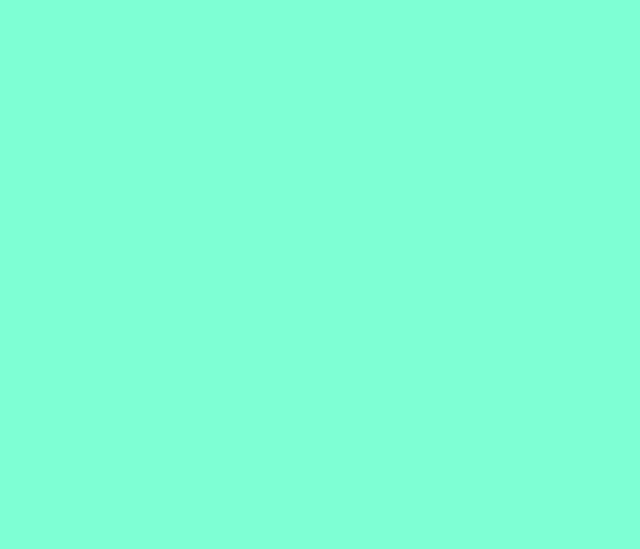
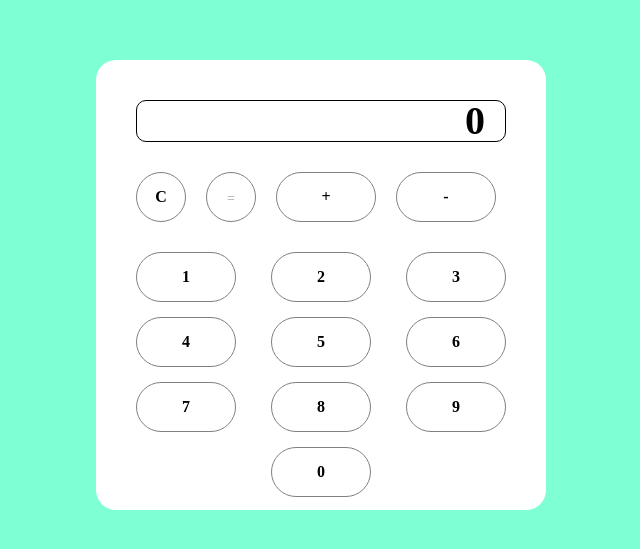
Before and after one commit to Aram993/vue-project, a Vue app: page / in a window 1280 px wide. Before the commit this address had no page. Shown: the part 115-664 px from the top of the page, without its empty margins (319-959 px from the left). Built offline with nearby package versions, Linux system fonts and the light colour scheme.

Commit message:
second commit

```diff
--- a/src/App.vue
+++ b/src/App.vue
@@ -1,14 +1,16 @@
 <script>
-import FirstComponent from './components/FirstComponent.vue';
+import Calculator from './components/Calculator.vue';
+
+
 
   export default {
     name: "App",
-    components: {FirstComponent}
+    components: {Calculator}
   }
 </script>
 
 <template>
-
+  <Calculator/>
 </template>
 
 <style scoped>
--- /dev/null
+++ b/src/components/Calculator.vue
@@ -0,0 +1,171 @@
+<template>
+    <div class="container">
+        <div :class="{'numberPlace': true, 'resultStyle': resultValue}">
+            <span>{{ calculatorValue }}</span>
+        </div>
+        <div class="signs">
+            <div class="ring" @click="reset">C</div>
+            <button class="ring" @click="equals" :disabled="!signValue">=</button>
+            <div class="oval" @click="enterSign('+')">+</div>
+            <div class="oval" @click="enterSign('-')">-</div>
+        </div>
+        <div class="numbers">
+            <div class="oval" @click="enterNumber('1')">1</div>
+            <div class="oval" @click="enterNumber('2')">2</div>
+            <div class="oval" @click="enterNumber('3')">3</div>
+            <div class="oval" @click="enterNumber('4')">4</div>
+            <div class="oval" @click="enterNumber('5')">5</div>
+            <div class="oval" @click="enterNumber('6')">6</div>
+            <div class="oval" @click="enterNumber('7')">7</div>
+            <div class="oval" @click="enterNumber('8')">8</div>
+            <div class="oval" @click="enterNumber('9')">9</div>
+            <div class="wrapper">
+                <div class="oval" @click="enterNumber('0')">0</div>
+            </div>
+        </div>
+    </div>
+</template>
+<script>
+export default {
+    name: "Calculator",
+    data() {
+        return {
+            calculatorValue: 0,
+            signValue: "",
+            resultValue: false
+        }
+    },
+    methods: {
+        enterNumber(number) {
+            this.resultValue = false;
+            if (this.calculatorValue === 0) {
+                this.calculatorValue = number;
+            } else {
+                if (this.calculatorValue.length < 12) {
+                    this.calculatorValue += number;
+                }
+            }
+        },
+        enterSign(sign) {
+            this.resultValue = false;
+            if (this.calculatorValue === 0 && sign === "-") {
+                return
+            }
+            if (this.calculatorValue.length < 9) {
+                this.calculatorValue += ` ${sign} `;
+                this.signValue = sign;
+            }
+
+        },
+        equals() {
+            const updatedNumbers = this.calculatorValue.split(this.signValue);
+            if (this.signValue === "+") {
+                const num = updatedNumbers.reduce((acc, number) => {
+                    return acc + Number(number)
+                }, 0)
+            this.calculatorValue = String(num);
+            } else {
+                let result = updatedNumbers[0];
+                updatedNumbers.forEach((item, index) => {
+                    if (index > 0) {
+                        result -= item;
+                    }
+                })
+                this.calculatorValue = String(result);
+            }
+            this.signValue = "";
+            this.resultValue = true;
+        },
+        reset () {
+            this.resultValue = false;
+            this.calculatorValue = 0;
+        }
+    }
+}
+</script>
+<style lang="scss" scoped>
+    .container {
+        position: absolute;
+        display: flex;
+        flex-direction: column;
+        gap: 30px;
+        top: 50%;
+        left: 50%;
+        transform: translate(-50%, -50%);
+        background-color: #fff;
+        width: 450px;
+        height: 450px;
+        border-radius: 20px;
+        padding: 40px;
+        font-weight: bolder;
+
+        & > .numberPlace {
+            width: 100%;
+            height: 50px;
+            border: 1px solid black;
+            border-radius: 10px;
+            font-size: 40px;
+            padding: 0 20px;
+            display: flex;
+            justify-content: flex-end;
+        }
+
+        & > .signs {
+            display: flex;
+            gap: 20px;
+
+            & > .ring {
+                width: 50px;
+                height: 50px;
+                border: 1px solid grey;
+                background-color: #fff;
+                border-radius: 100%;
+                display: flex;
+                justify-content: center;
+                align-items: center;
+                cursor: pointer;
+                transition: all 0.5s;
+
+                &:hover {
+                    box-shadow: 5px 5px 5px 5px;
+                }
+            }
+        }
+
+        .oval {
+            height: 50px;
+            width: 100px;
+            border: 1px solid grey;
+            display: flex;
+            justify-content: center;
+            align-items: center;
+            border-radius: 30px;
+            cursor: pointer;
+            transition: all 0.5s;
+
+            &:hover {
+                    box-shadow: 5px 5px 5px 5px;
+            }
+        }
+
+        .numbers {
+            display: flex;
+            align-items: center;
+            flex-wrap: wrap;
+            justify-content: space-between;
+            gap: 15px;
+        }
+
+        .wrapper {
+            display: flex;
+            justify-content: center;
+            width: 100%;
+
+        }
+
+        .resultStyle {
+            border: 1px solid cyan;
+            color: cyan;
+        }
+    }
+</style>
--- a/src/components/FirstComponent.vue
+++ /dev/null
@@ -1,13 +0,0 @@
-<template>
-    <div>
-        FirstComponent
-    </div>
-</template>
-<script>
-export default {
-    name: "FirstComponent"
-}
-</script>
-<style lang="scss">
-
-</style>
```
